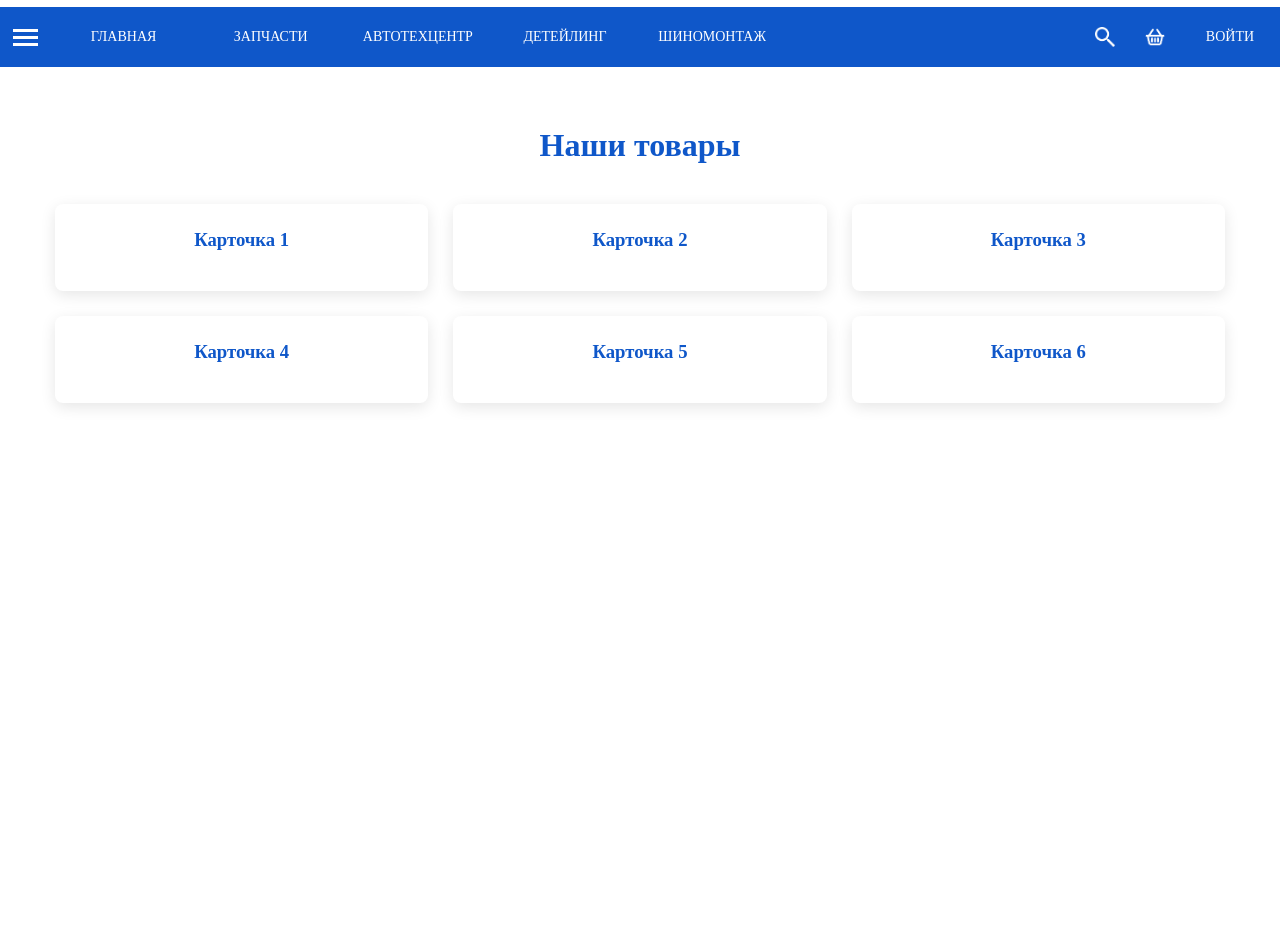
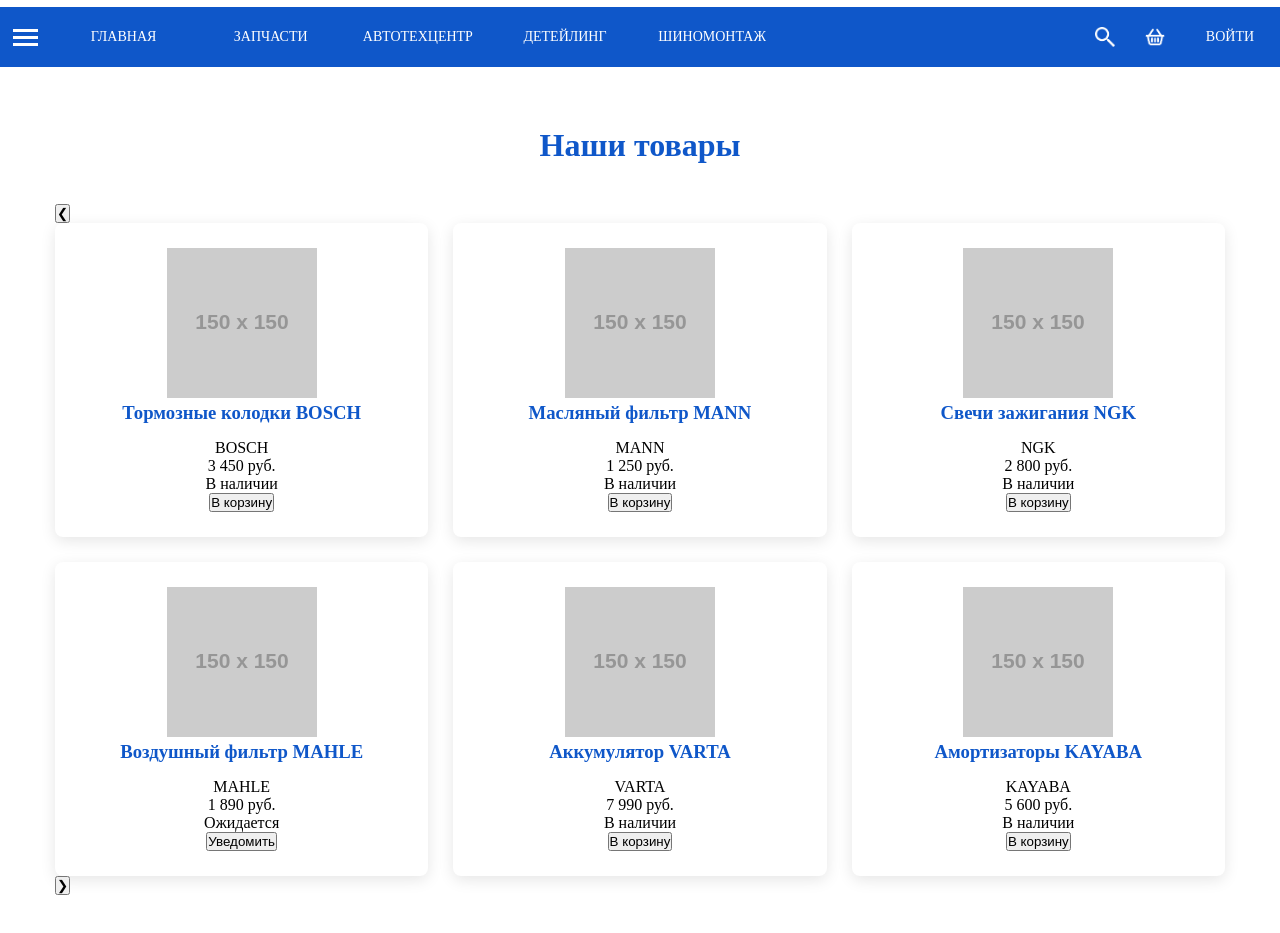
Before and after one commit to xmenbro/AutoRepairCenter, a plain HTML site: page src/html/index.html in a window 1280 px wide. Shown: the part 113-1046 px from the top of the page. Before the commit the page ends 800 px from the top, so only its background shows below. Drawn offline with Linux system fonts and the light colour scheme; placeholder pictures from the web are drawn by us.

Commit message:
feat(index.html): update cards section

```diff
--- a/src/html/index.html
+++ b/src/html/index.html
@@ -63,55 +63,96 @@
     <main class="main">
         <div class="main-container">
             <h2 class="section-title">Наши товары</h2>
+            <div class="carousel-container">
+                <button class="carousel-btn prev">&#10094;</button>
                 <div class="products-grid">
+
                     <div class="product-card">
-                    <!-- <img src="images/icons/car.png" alt="Автострахование" class="product-icon">
-                    <h3>Автострахование</h3>
-                    <p>ОСАГО, КАСКО и другие виды страхования автомобилей</p>
-                    <div class="price">от 1500 руб/год</div>
-                    <button class="btn">Подробнее</button> -->
-                    <h3>Карточка 1</h3>
+                        <div class="product-image">
+                            <img src="https://via.placeholder.com/150" alt="Тормозные колодки">
                         </div>
+                        <h3 class="product-title">Тормозные колодки BOSCH</h3>
+                        <div class="product-brand">BOSCH</div>
+                        <div class="product-price">3 450 руб.</div>
+                        <div class="product-availability in-stock">
+                            <div class="availability-dot"></div>
+                            В наличии
+                        </div>
+                        <button class="product-btn">В корзину</button>
+                    </div>
+
                     <div class="product-card">
-                    <!-- <img src="images/icons/house.png" alt="Страхование имущества" class="product-icon">
-                    <h3>Страхование имущества</h3>
-                    <p>Защита квартиры, дома и другого имущества от рисков</p>
-                    <div class="price">от 2000 руб/год</div>
-                    <button class="btn">Подробнее</button> -->
-                    <h3>Карточка 2</h3>
+                        <div class="product-image">
+                            <img src="https://via.placeholder.com/150" alt="Масляный фильтр">
                         </div>
+                        <h3 class="product-title">Масляный фильтр MANN</h3>
+                        <div class="product-brand">MANN</div>
+                        <div class="product-price">1 250 руб.</div>
+                        <div class="product-availability in-stock">
+                            <div class="availability-dot"></div>
+                            В наличии
+                        </div>
+                        <button class="product-btn">В корзину</button>
+                    </div>
+
                     <div class="product-card">
-                    <!-- <img src="images/icons/family.png" alt="Страхование жизни" class="product-icon">
-                    <h3>Страхование жизни</h3>
-                    <p>Финансовая защита для вас и ваших близких</p>
-                    <div class="price">от 5000 руб/год</div>
-                    <button class="btn">Подробнее</button> -->
-                    <h3>Карточка 3</h3>
+                        <div class="product-image">
+                            <img src="https://via.placeholder.com/150" alt="Свечи зажигания">
                         </div>
+                        <h3 class="product-title">Свечи зажигания NGK</h3>
+                        <div class="product-brand">NGK</div>
+                        <div class="product-price">2 800 руб.</div>
+                        <div class="product-availability in-stock">
+                            <div class="availability-dot"></div>
+                            В наличии
+                        </div>
+                        <button class="product-btn">В корзину</button>
+                    </div>
+
                     <div class="product-card">
-                    <!-- <img src="images/icons/health.png" alt="Медицинское страхование" class="product-icon">
-                    <h3>Медицинское страхование</h3>
-                    <p>ДМС для физических лиц и корпоративных клиентов</p>
-                    <div class="price">от 10000 руб/год</div>
-                    <button class="btn">Подробнее</button> -->
-                    <h3>Карточка 4</h3>
+                        <div class="product-image">
+                            <img src="https://via.placeholder.com/150" alt="Воздушный фильтр">
                         </div>
+                        <h3 class="product-title">Воздушный фильтр MAHLE</h3>
+                        <div class="product-brand">MAHLE</div>
+                        <div class="product-price">1 890 руб.</div>
+                        <div class="product-availability out-of-stock">
+                            <div class="availability-dot"></div>
+                            Ожидается
+                        </div>
+                        <button class="product-btn btn-out-of-stock">Уведомить</button>
+                    </div>
+
                     <div class="product-card">
-                    <!-- <img src="images/icons/travel.png" alt="Туристическое страхование" class="product-icon">
-                    <h3>Туристическое страхование</h3>
-                    <p>Защита во время путешествий по России и за рубежом</p>
-                    <div class="price">от 500 руб/поездка</div>
-                    <button class="btn">Подробнее</button> -->
-                    <h3>Карточка 5</h3>
+                        <div class="product-image">
+                            <img src="https://via.placeholder.com/150" alt="Аккумулятор">
                         </div>
+                        <h3 class="product-title">Аккумулятор VARTA</h3>
+                        <div class="product-brand">VARTA</div>
+                        <div class="product-price">7 990 руб.</div>
+                        <div class="product-availability in-stock">
+                            <div class="availability-dot"></div>
+                            В наличии
+                        </div>
+                        <button class="product-btn">В корзину</button>
+                    </div>
+
                     <div class="product-card">
-                    <!-- <img src="images/icons/responsibility.png" alt="Страхование ответственности" class="product-icon">
-                    <h3>Страхование ответственности</h3>
-                    <p>Защита от финансовых потерь в случае причинения вреда</p>
-                    <div class="price">от 1000 руб/год</div>
-                    <button class="btn">Подробнее</button> -->
-                    <h3>Карточка 6</h3>
+                        <div class="product-image">
+                            <img src="https://via.placeholder.com/150" alt="Амортизаторы">
                         </div>
+                        <h3 class="product-title">Амортизаторы KAYABA</h3>
+                        <div class="product-brand">KAYABA</div>
+                        <div class="product-price">5 600 руб.</div>
+                        <div class="product-availability in-stock">
+                            <div class="availability-dot"></div>
+                            В наличии
+                        </div>
+                        <button class="product-btn">В корзину</button>
+                    </div>
+
+                </div>
+                <button class="carousel-btn next">&#10095;</button>
             </div>
         </div>
     </main>
```
Lines whose indentation alone changed are shown as unchanged.
